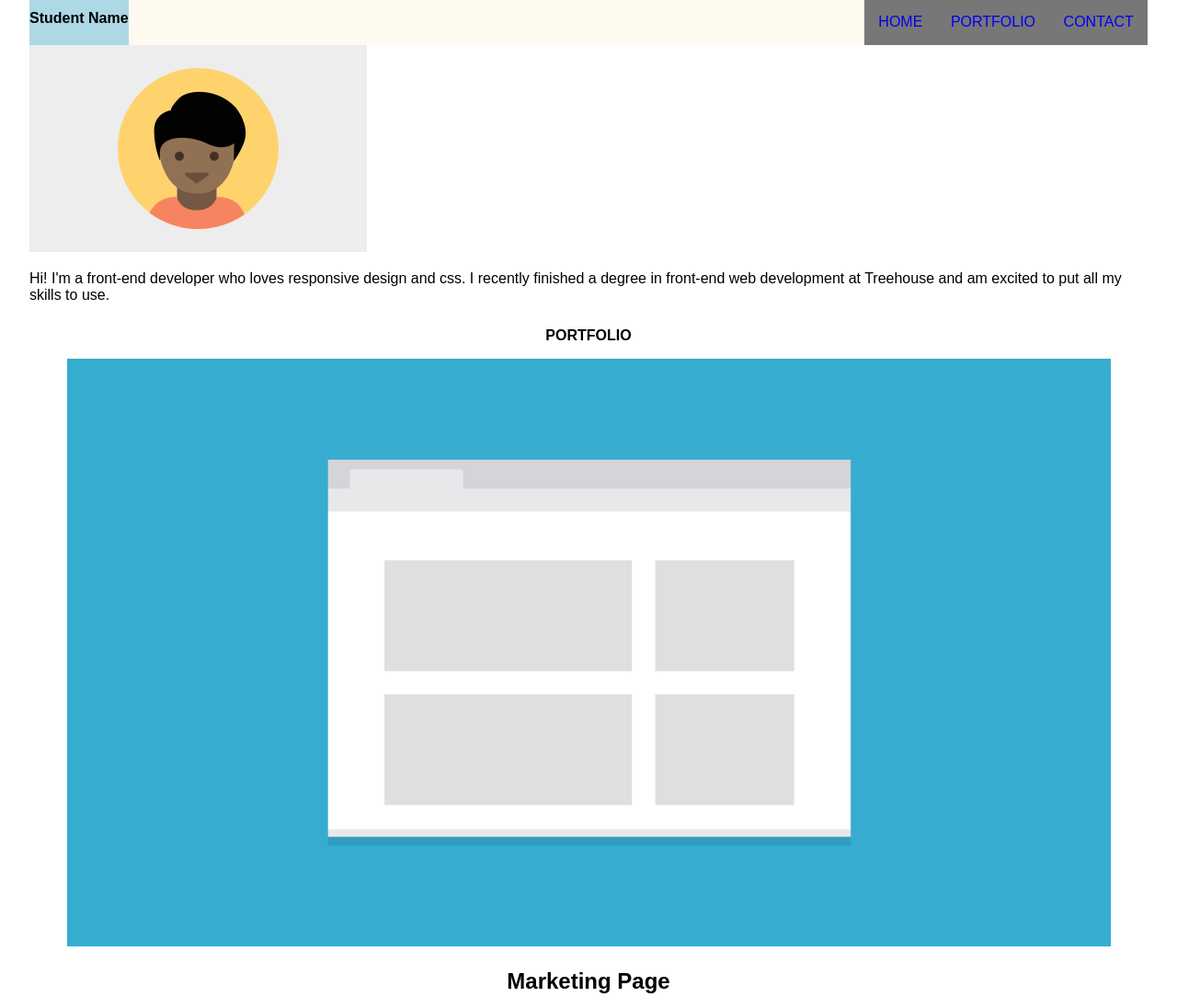
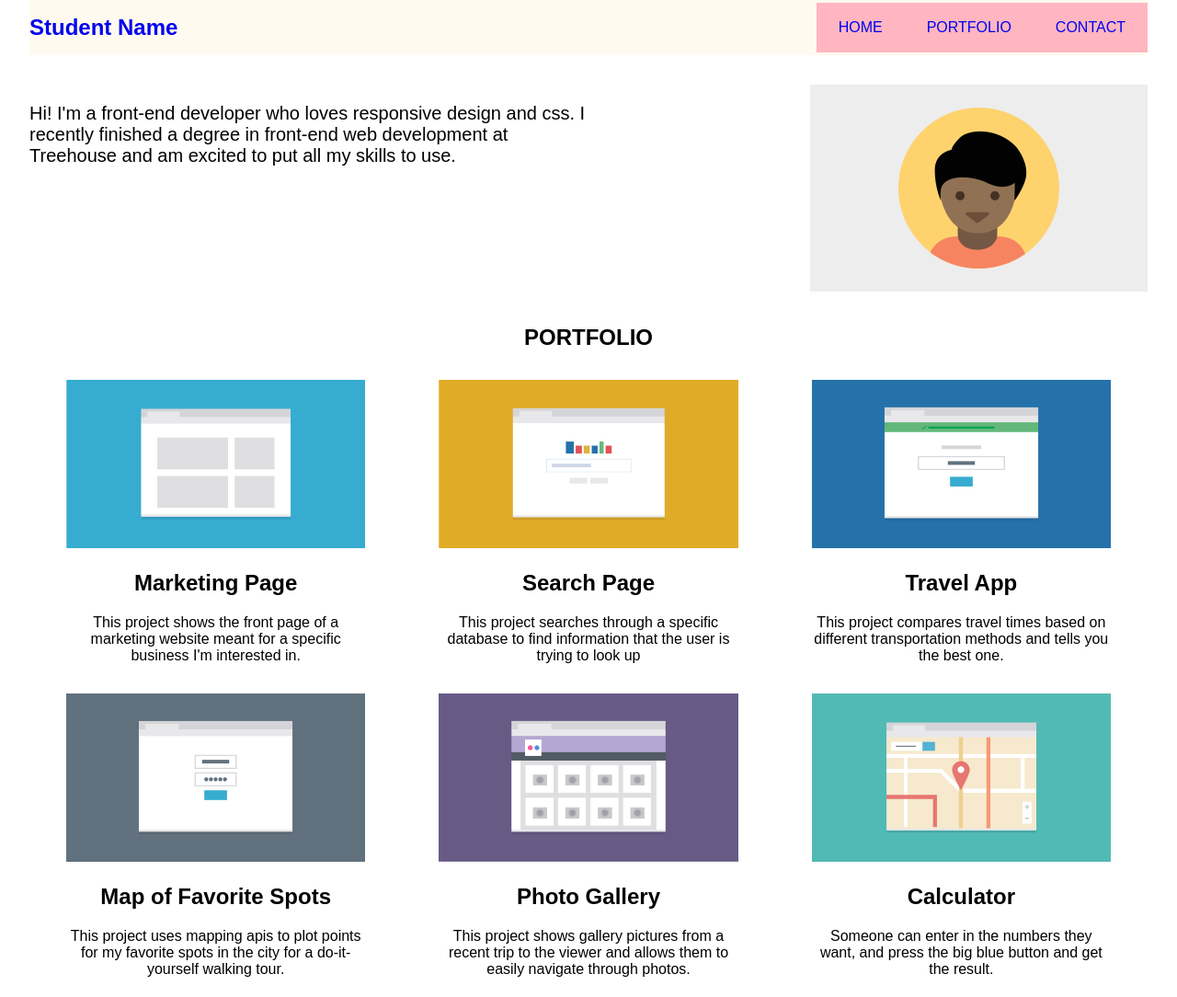
Before and after one commit to R2D2TheGoldGuy/p2-responsive-layout, a plain HTML site: page index.html in a window 1280 px wide. Shown: the top 1084 px of the page at 92% size. Drawn offline with Linux system fonts and the light colour scheme.

Commit message:
Layout - Responsive Gallery Finished.
Fixed the gallery, 100% responsive. Only things left are margin/padding
with header, footer, and contact, and Typography.

```diff
--- a/css/styles.css
+++ b/css/styles.css
@@ -12,16 +12,14 @@ body {
 }
 
 h1 {
-    font-size: 1em;
+    font-size: 1.5em;
 }
-
 a {
     text-decoration: none;
 }
-
 ul {
     list-style-type: none;
-    background: #777;
+    background: lightpink;
     margin: 0;
     padding: 0;
 }
@@ -43,13 +41,18 @@ img {
     flex-direction: column;
     text-align: center;
 }
+
+.main-nav { /* vertically centered top navigation */
+    margin-bottom: auto;
+}
+.main-nav li {
+    padding: 10px 0;
+}
 .main-nav a {
     display: block;
     padding: .33em;
 }
-.main-nav li {
-    padding: 10px;
-}
+
 /* Use this if you had a logo on the left header.
 .main-header h1 {
     align-self: center;
@@ -59,6 +62,11 @@ img {
 .flex-container-2 {
     display: flex;
     flex-direction: column-reverse;
+    text-align: center;
+    margin: 2em auto;
+}
+.primary {
+    margin: 0 auto;
 }
 
 #portfolio,
@@ -84,12 +92,12 @@ footer p a {
     display: none;
 }
 
-
 .top-heading {
-    background: lightblue;
+    margin: 0.5em 0 2em;
 }
 
 @media (min-width: 768px) {
+
     .container {
         width: 95%;
     }
@@ -110,7 +118,9 @@ footer p a {
         margin-right: auto;
     }
 
-
+    .top-heading {
+        margin: auto 0;
+    }
 
     .footer-header {
         flex-direction: row;
@@ -121,22 +131,57 @@ footer p a {
     }
 
 
+    .flex-container-2 {
+        display: flex;
+        flex-direction: row;
+    }
+    .primary {
+        text-align: left;
+        font-size: 1.25em;
+    }
+    .secondary {
+        text-align: right;
+    }
+
+    .row {
+        display: flex;
+        flex-wrap: wrap;
+    }
+    .col {
+        flex: 1 50%;
+    }
+
+
+
 
 }
 
 @media (min-width: 1024px) {
+
     /* Desktop Nav - Using Flexbox */
     .main-header,
     .footer-header {
         flex-direction: row;
     }
     .main-nav {
-        margin-top: 0;
-    }
-    .footer-nav {
-        margin-bottom: 0;
+        margin-top: auto;
     }
     .top-heading { /* Desktop Top Heading */
-        margin-right: auto;
+        margin: auto auto auto 0;
     }
+
+    .main-nav a {
+        padding: .5em 1.5em;
+    }
+
+    .row {
+        display: flex;
+        flex-wrap: wrap;
+    }
+    .col {
+        flex: 1 33%; /* 33% for 3 column layout */
+    }
+
+
+
 }
--- a/index.html
+++ b/index.html
@@ -18,34 +18,33 @@
             <!-- Main Navigation -->
             <header class="main-header">
                 <div class="top-heading">
-                    <h1 class="bottom-heading">Student Name</h1>
+                    <h1 class="bottom-heading"><a href="#home">Student Name</a></h1>
                 </div>
-                <nav>
                 <ul class="main-nav">
-                        <li><a href="#home" >HOME</a></li>
+                    <li><a href="#home">HOME</a></li>
                     <li><a href="#portfolio">PORTFOLIO</a></li>
                     <li><a href="#contact">CONTACT</a></li>
                 </ul>
-                </nav>
             </header>
             <!-- Home - Row 1 -->
             <main id="home" class="flex-container-2">
-                <div>
+                <div class="primary col">
                     <p>Hi! I'm a front-end developer
                     who loves responsive design and css.
                     I recently finished a degree in front-end web development
                     at Treehouse and am excited to put all my skills to use.</p>
                 </div>
-                <div>
+                <div class="secondary col">
                     <img src="img/responsive-layout-profile.png" alt="Profile Picture" />
                 </div>
             </main>
             <!-- Portfolio - Row 2 -->
-            <div id="portfolio" class="text-center">
+            <div id="portfolio">
                 <div>
                     <h1>PORTFOLIO</h1>
                 </div>
-                <div>
+                <div class="row desktop-row">
+                    <div class="col">
                         <figure>
                             <img src="img/portfolio/portfolio-1.png" alt="Project 1 - Marketing Page" />
                             <figcaption>
@@ -55,7 +54,7 @@
                             </figcaption>
                         </figure>
                     </div>
-                <div>
+                    <div class="col">
                         <figure>
                             <img src="img/portfolio/portfolio-2.png" alt="Project 2 - Search Page" />
                             <figcaption>
@@ -65,7 +64,7 @@
                             </figcaption>
                         </figure>
                     </div>
-                <div>
+                    <div class="col">
                         <figure>
                             <img src="img/portfolio/portfolio-3.png" alt="Project 3 - Travel App" />
                             <figcaption>
@@ -76,7 +75,9 @@
                             </figcaption>
                         </figure>
                     </div>
-                <div>
+                <!-- </div>
+                <div class="row"> -->
+                    <div class="col">
                         <figure>
                             <img src="img/portfolio/portfolio-4.png" alt="Project 4 - Map of Favorite Spots" />
                             <figcaption>
@@ -87,7 +88,7 @@
                             </figcaption>
                         </figure>
                     </div>
-                <div>
+                    <div class="col">
                         <figure>
                             <img src="img/portfolio/portfolio-5.png" alt="Project 5 - Photo Gallery" />
                             <figcaption>
@@ -98,7 +99,7 @@
                             </figcaption>
                         </figure>
                     </div>
-                <div>
+                    <div class="col">
                         <figure>
                             <img src="img/portfolio/portfolio-6.png" alt="Project 6 - Calculator"/>
                             <figcaption>
@@ -107,6 +108,7 @@
                                 press the big blue button and get the result.</p>
                             </figcaption>
                         </figure>
+                    </div>
                 </div>
             </div>
             <!-- Contact - Row 3 -->
```
Lines whose indentation alone changed are shown as unchanged.
